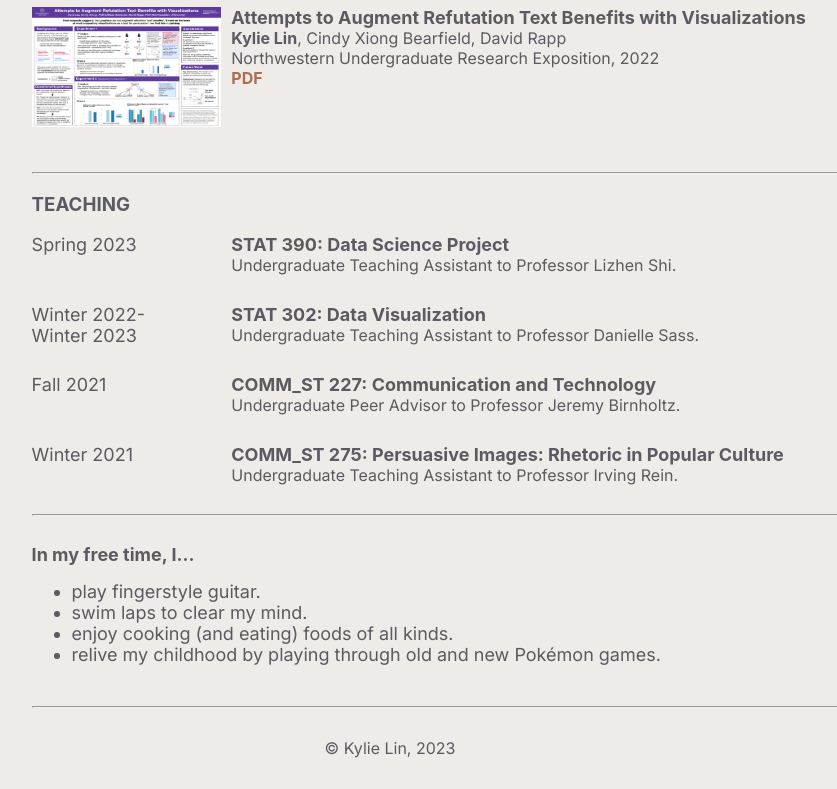
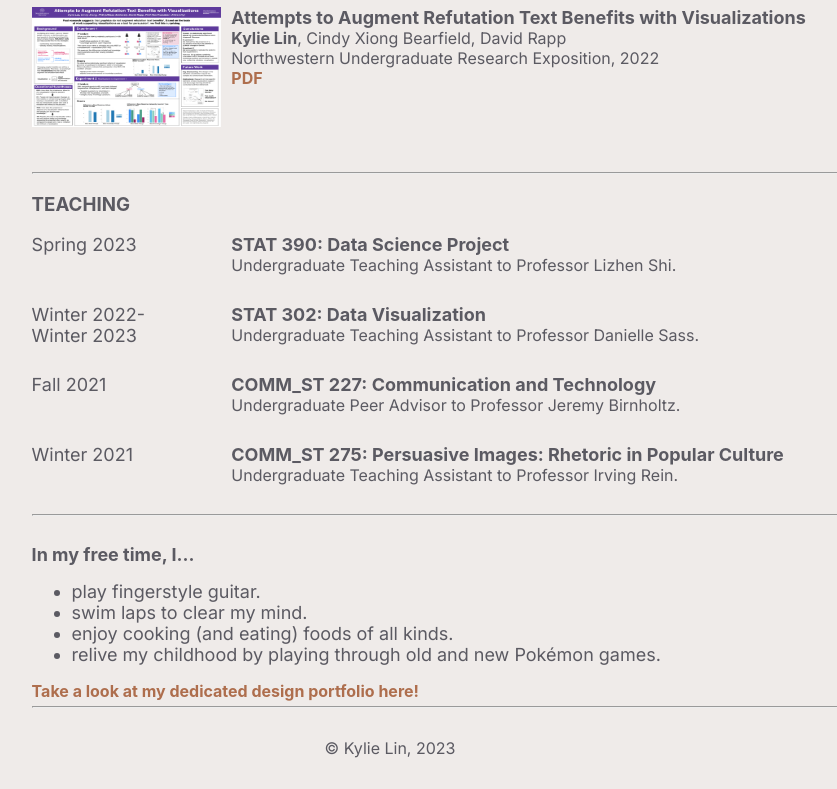
Before and after one commit to kylierlin/kylierlin.github.io, a plain HTML site: page index.html in a window 1280 px wide. Shown: the part 1224-2013 px from the top of the page, without its empty margins (250-1087 px from the left). Drawn offline with Linux system fonts and the light colour scheme.

Commit message:
added design portfolio

```diff
--- a/index.html
+++ b/index.html
@@ -270,6 +270,7 @@
             <li class="p4">enjoy cooking (and eating) foods of all kinds.</li>
             <li class="p4">relive my childhood by playing through old and new Pokémon games.</li>
         </ul>
+        <a href="https://kylierlin.editorx.io/website" target="_blank">Take a look at my dedicated design portfolio here!</a>
         <br>
         <hr class="hr"></hr>
         </section>
```
